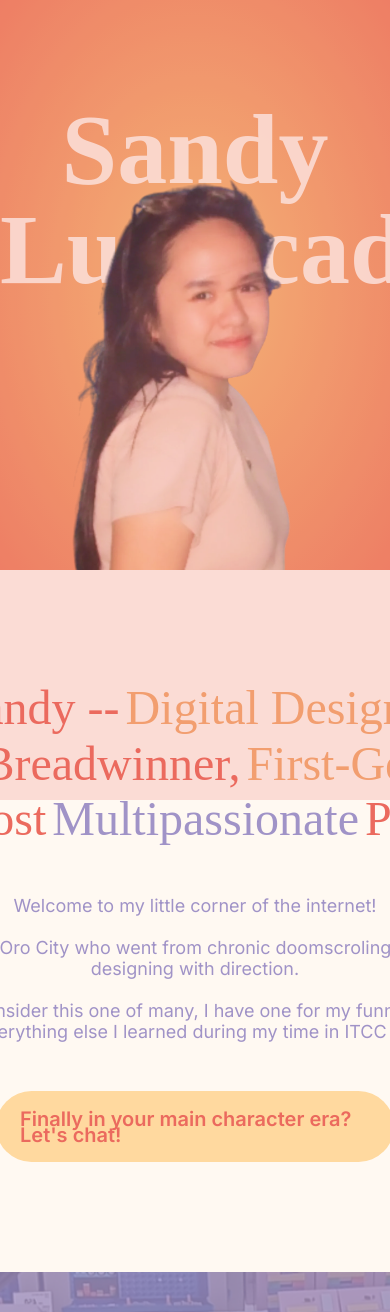
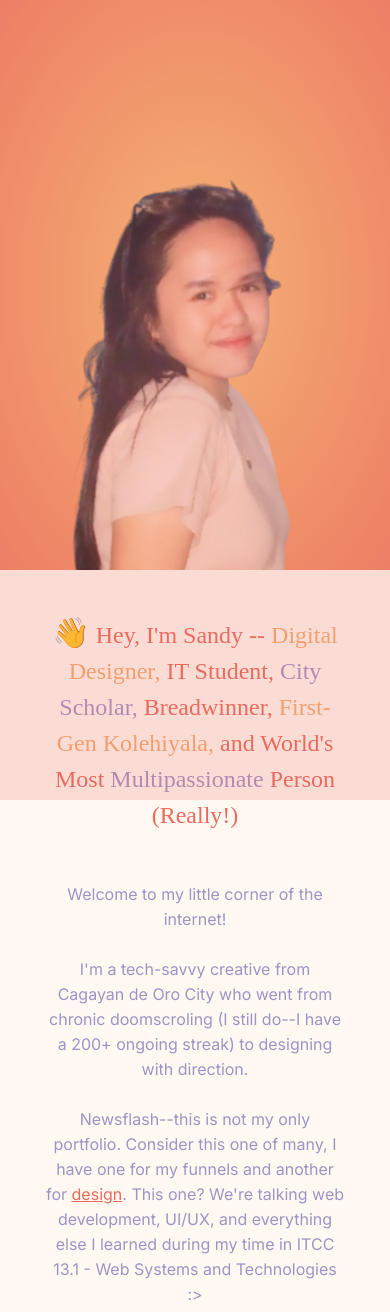
Before and after one commit to SandyLMCD/ITCC-13.1-Portfolio-Website, a plain HTML site: page index.html in a window 390 px wide. Shown: the top 1312 px of the page. Drawn offline with Linux system fonts and the light colour scheme.

Commit message:
added responsiveness to about section

```diff
--- a/index.html
+++ b/index.html
@@ -36,27 +36,24 @@
       </div>
       <div class="about-section">
         <div class="about-title">
-          <span class="emoji">👋</span>
-          <span class="title-red">Hey, I'm Sandy --</span>
-          <span class="title-orange">Digital Designer,</span>
-          <span class="title-red">IT Student,</span>
-          <span class="title-purple">City Scholar,</span>
-          <span class="title-red">Breadwinner,</span>
-          <span class="title-orange">First-Gen Kolehiyala,</span>
-          <span class="title-red">and World's Most</span>
-          <span class="title-purple">Multipassionate</span>
-          <span class="title-red">Person (Really!)</span>
+          <span class="emoji span-title">👋</span>
+          <span class="title-red span-title">Hey, I'm Sandy --</span>
+          <span class="title-orange span-title">Digital Designer,</span>
+          <span class="title-red span-title">IT Student,</span>
+          <span class="title-purple span-title">City Scholar,</span>
+          <span class="title-red span-title">Breadwinner,</span>
+          <span class="title-orange span-title">First-Gen Kolehiyala,</span>
+          <span class="title-red span-title">and World's Most</span>
+          <span class="title-purple span-title">Multipassionate</span>
+          <span class="title-red span-title">Person (Really!)</span>
         </div>
         <div class="about-description">
           <span class="description-text"
             >Welcome to my little corner of the internet!<br /><br />I'm a
             tech-savvy creative from Cagayan de Oro City who went from chronic
             doomscroling (I still do--I have a 200+ ongoing streak) to designing
-            with direction.<br /><br />Newsflash--this is not my only
-          </span>
-          <span class="description-text">
-            portfolio. Consider this one of many, I have one for my funnels and
-            another for
+            with direction.<br /><br />Newsflash--this is not my only portfolio.
+            Consider this one of many, I have one for my funnels and another for
             <a
               href="https://drive.google.com/file/d/1VnNKd_LTYmHEe76SnQ_A6ZOyCp5lSsH4/view?usp=sharing"
               target="_blank"
--- a/styles.css
+++ b/styles.css
@@ -156,6 +156,8 @@ body {
 .about-description {
   width: 1166px;
   text-align: center;
+  padding-left: 5%;
+  padding-right: 5%;
 }
 
 .description-text {
@@ -750,9 +752,7 @@ body {
   cursor: pointer;
 }
 
-/* ... existing styles ... */
-
-/* Responsive Styles */
+/* <!----Responsive Styles----> */
 
 /* For tablets and smaller devices */
 @media (max-width: 768px) {
@@ -768,22 +768,22 @@ body {
   .hero-title {
     font-size: 150px; /* Adjust font size for smaller screens */
     line-height: 150px; /* Adjust line height */
+    display: none;
   }
 
   .hero-image {
     width: 100%; /* Make image responsive */
-    height: auto; /* Maintain aspect ratio */
+    height: 100%; /* Maintain aspect ratio */
   }
 
-  .about-section,
+  .hero-tagline {
+    display: none;
+  }
+
   .projects-header,
   .projects-section {
     padding-left: 20px; /* Reduce padding */
     padding-right: 20px; /* Reduce padding */
-  }
-
-  .cta-button {
-    width: 100%; /* Full width for buttons */
   }
 
   .projects-header {
@@ -847,4 +847,85 @@ body {
   }
 }
 
-/* ... rest of the existing styles ... */
+/* ... existing styles ... */
+
+/* Responsive Styles for About Section */
+
+/* For tablets and smaller devices */
+@media (max-width: 768px) {
+  .about-section {
+    padding: 45px; /* Reduce padding for smaller screens */
+    text-align: center; /* Center align text */
+  }
+
+  .about-title {
+    width: 100%; /* Full width for title */
+    font-size: 36px; /* Adjust font size */
+    line-height: 1.2; /* Increase line height for readability */
+    padding-left: 15%; /* Add padding */
+    padding-right: 15%; /* Add padding */
+    padding-top: 20px;
+  }
+
+  .about-description {
+    width: 100%; /* Full width for description */
+    font-size: 16px; /* Adjust font size */
+    padding-left: 20%; /* Add padding */
+    padding-right: 20%; /* Add padding */
+  }
+
+  .about-title {
+    font-size: 18px; /* Adjust font size for the title */
+    white-space: normal; /* Allow text to wrap */
+    line-height: 1.5; /* Increase line height for readability */
+    padding: 0 10px; /* Add padding for better spacing */
+    padding-left: 10%;
+    padding-right: 10%;
+  }
+
+  .span-title {
+    font-size: 24px; /* Adjust font size for span title */
+    line-height: 1.2; /* Increase line height for readability */
+  }
+
+  .about-description {
+    font-size: 16px; /* Adjust font size for description */
+    line-height: 1.5; /* Increase line height for readability */
+    padding-left: 10%;
+    padding-right: 10%;
+  }
+
+  .description-text {
+    font-size: 18px; /* Adjust font size for description text */
+    line-height: 1.5; /* Increase line height for readability */
+  }
+
+  .emoji {
+    font-size: 36px; /* Adjust emoji size */
+  }
+
+  .cta-button {
+    width: 100%; /* Full width for button */
+    height: auto; /* Allow height to adjust based on content */
+    padding: 0px; /* Adjust padding */
+
+    .cta-text {
+      font-size: 18px; /* Adjust button text size */
+    }
+  }
+}
+
+/* For mobile devices */
+@media (max-width: 480px) {
+  .about-title {
+    font-size: 24px; /* Further reduce font size for mobile */
+  }
+
+  .description-text {
+    font-size: 16px; /* Further adjust font size for mobile */
+  }
+
+  .emoji {
+    font-size: 30px; /* Further adjust emoji size */
+  }
+}
```
